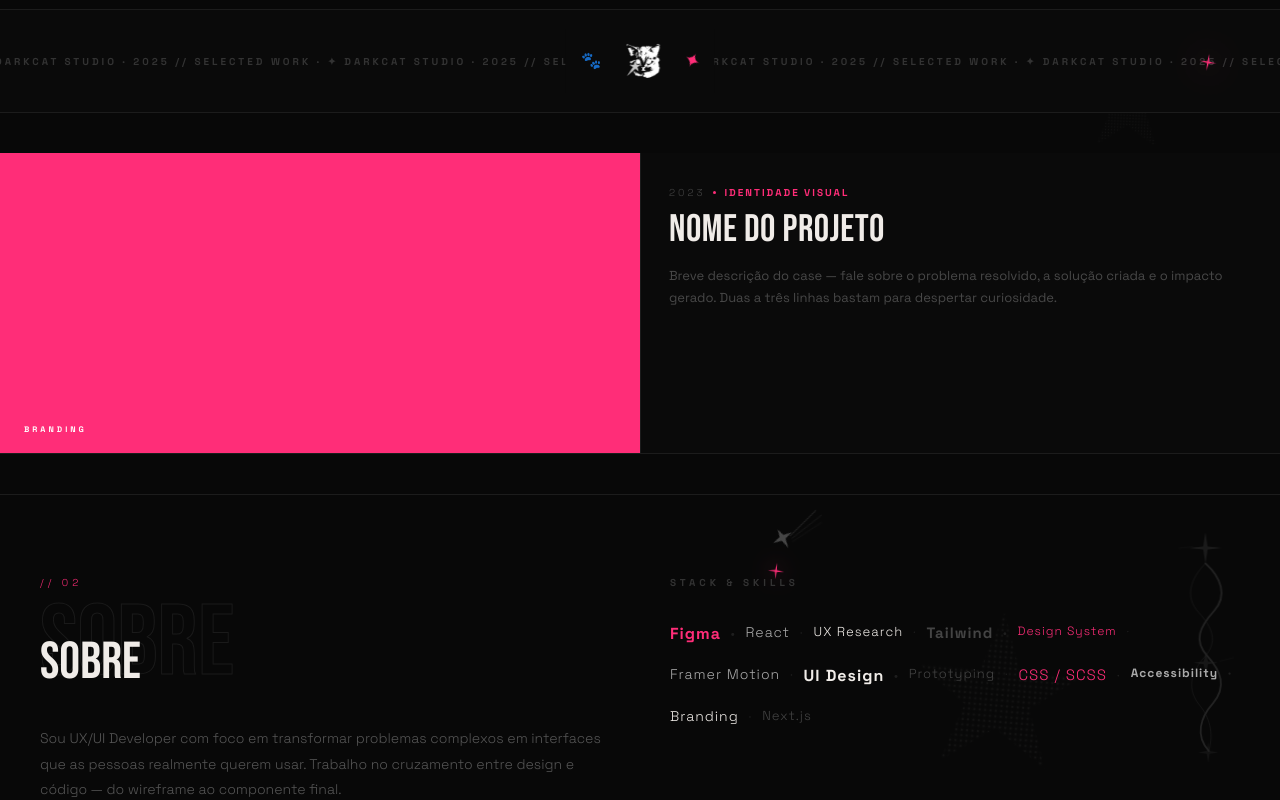
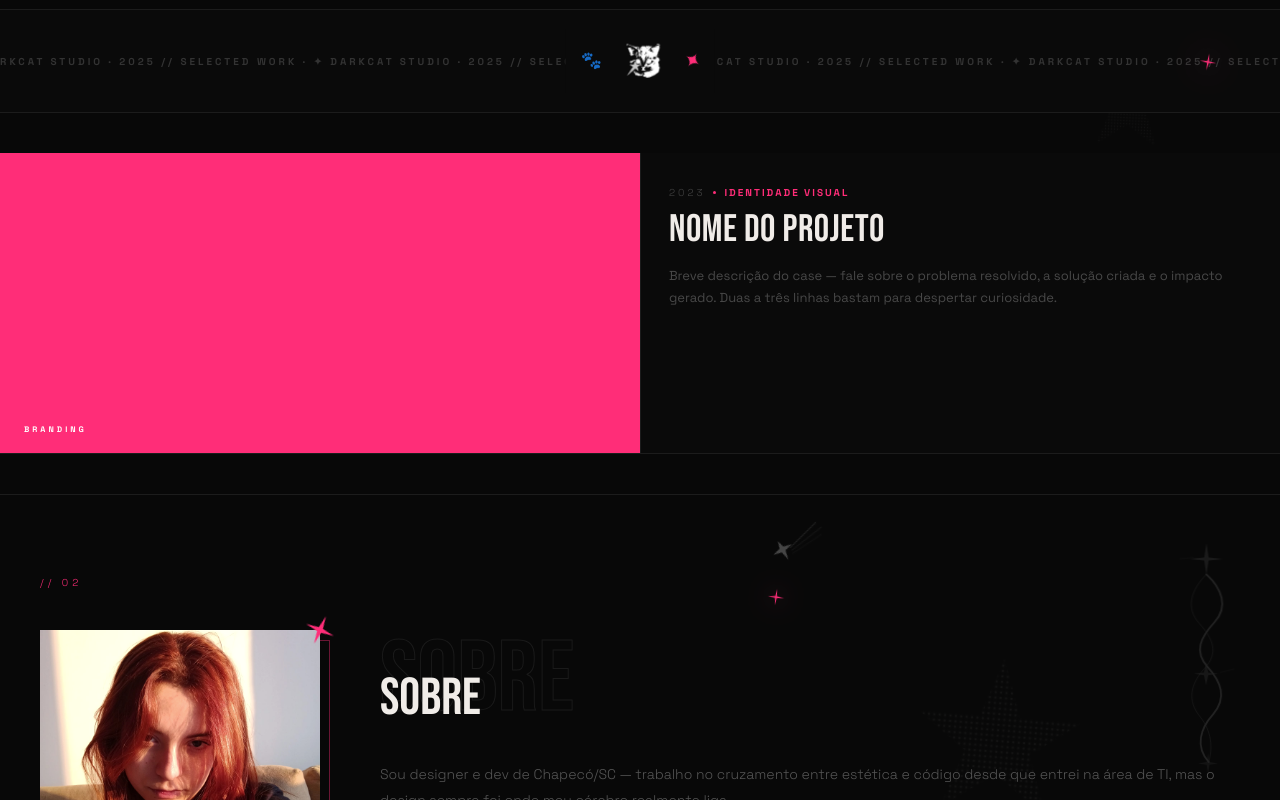
Before and after one commit to CassolEllen/darkcat-studio-portfolio, a React (Vite) app: page / in a window 1280 px wide. Shown: the part 2000-2800 px from the top of the page. Built offline with nearby package versions, Linux system fonts and the light colour scheme.

Commit message:
feat: adiciona foto e atualiza texto do sobre com referência ao TOP

```diff
--- a/src/components/About.jsx
+++ b/src/components/About.jsx
@@ -7,6 +7,7 @@ const skills = [
   { label: 'Tailwind', size: 15 }, { label: 'Design System', size: 12 }, { label: 'Framer Motion', size: 14 },
   { label: 'UI Design', size: 16 }, { label: 'Prototyping', size: 13 }, { label: 'CSS / SCSS', size: 15 },
   { label: 'Accessibility', size: 12 }, { label: 'Branding', size: 14 }, { label: 'Next.js', size: 13 },
+  { label: 'Landing Pages', size: 16 },
 ]
 
 export default function About() {
@@ -16,26 +17,73 @@ export default function About() {
       {/* decorative */}
       <Chain height={280} color="#888888" opacity={0.2} style={{ right: 20, top: '5%' }} delay={0} />
       <HalftoneStar size={180} opacity={0.08} style={{ right: '15%', top: '20%' }} delay={1} />
-
       <Sparkle type="four" color="#ff2d78" size={16} top="12%" left="60%" delay={0.5} duration={2.5} glow />
       <Sparkle type="six" color="#aaaaaa" size={22} bottom="20%" right="30%" delay={1.8} duration={4} />
       <Sparkle type="shooting" color="#ffffff" size={60} top="5%" right="35%" rotate={-30} delay={2} duration={6} style={{ opacity: 0.25 }} />
 
-      <div style={{ position: 'relative', zIndex: 2, display: 'grid', gridTemplateColumns: '1fr 1fr', gap: 60 }}>
+      <div style={{ position: 'relative', zIndex: 2 }}>
 
-        {/* left col — ghost text + bio */}
-        <div>
         {/* section label */}
         <span style={{
           fontFamily: '"Space Grotesk", sans-serif',
           fontSize: 10, fontWeight: 300, color: '#ff2d78',
-            letterSpacing: '4px', display: 'block', marginBottom: 4,
+          letterSpacing: '4px', display: 'block', marginBottom: 40, textTransform: 'uppercase',
         }}>// 02</span>
 
-          {/* ghost big ABOUT */}
+        {/* top grid — foto + bio */}
+        <div style={{ display: 'grid', gridTemplateColumns: '280px 1fr', gap: 60, marginBottom: 60, alignItems: 'start' }}>
+
+          {/* foto */}
+          <motion.div
+            initial={{ opacity: 0, x: -30 }}
+            whileInView={{ opacity: 1, x: 0 }}
+            viewport={{ once: true }}
+            transition={{ duration: 0.8 }}
+            style={{ position: 'relative' }}
+          >
+            <img
+              src="/ellen.png"
+              alt="Ellen — DarkCat Studio"
+              style={{
+                width: '100%',
+                aspectRatio: '1 / 1',
+                objectFit: 'cover',
+                objectPosition: 'center top',
+                display: 'block',
+                filter: 'contrast(1.05) saturate(0.9)',
+              }}
+            />
+            {/* pink border accent */}
+            <div style={{
+              position: 'absolute', top: 10, left: 10,
+              right: -10, bottom: -10,
+              border: '1px solid #ff2d78',
+              zIndex: -1, opacity: 0.4,
+            }} />
+            {/* sparkle on photo */}
+            <motion.div
+              style={{ position: 'absolute', top: -16, right: -16 }}
+              animate={{ rotate: [0, 360] }}
+              transition={{ duration: 20, repeat: Infinity, ease: 'linear' }}
+            >
+              <svg width="32" height="32" viewBox="0 0 60 60" fill="none">
+                <path d="M30,2 L34,26 L58,30 L34,34 L30,58 L26,34 L2,30 L26,26Z" fill="#ff2d78" />
+              </svg>
+            </motion.div>
+          </motion.div>
+
+          {/* bio */}
+          <motion.div
+            initial={{ opacity: 0, y: 20 }}
+            whileInView={{ opacity: 1, y: 0 }}
+            viewport={{ once: true }}
+            transition={{ duration: 0.7 }}
+          >
+            {/* ghost big SOBRE */}
             <div style={{ position: 'relative', marginBottom: 32 }}>
               <span style={{
-              fontFamily: '"Bebas Neue", sans-serif', fontSize: 'clamp(60px, 8vw, 100px)',
+                fontFamily: '"Bebas Neue", sans-serif',
+                fontSize: 'clamp(60px, 8vw, 100px)',
                 color: 'transparent', WebkitTextStroke: '1px #1a1a1a',
                 lineHeight: 1, display: 'block', userSelect: 'none',
               }}>SOBRE</span>
@@ -45,65 +93,62 @@ export default function About() {
               }}>SOBRE</h2>
             </div>
 
-          <motion.p
-            initial={{ opacity: 0, y: 20 }}
-            whileInView={{ opacity: 1, y: 0 }}
-            viewport={{ once: true }}
-            transition={{ duration: 0.7 }}
-            style={{
+            <p style={{
               fontFamily: '"Space Grotesk", sans-serif',
               fontSize: 14, lineHeight: 1.8, color: '#555',
-              marginBottom: 20, fontWeight: 300,
-            }}
-          >
-            {/* ── EDITE SUA BIO AQUI ── */}
-            Sou UX/UI Developer com foco em transformar problemas complexos em interfaces que as pessoas realmente querem usar. Trabalho no cruzamento entre design e código — do wireframe ao componente final.
-          </motion.p>
+              marginBottom: 16, fontWeight: 300,
+            }}>
+              Sou designer e dev de Chapecó/SC — trabalho no cruzamento entre estética e código desde que entrei na área de TI, mas o design sempre foi onde meu cérebro realmente liga.
+            </p>
 
-          <motion.p
-            initial={{ opacity: 0, y: 20 }}
-            whileInView={{ opacity: 1, y: 0 }}
-            viewport={{ once: true }}
-            transition={{ duration: 0.7, delay: 0.1 }}
-            style={{
+            <p style={{
               fontFamily: '"Space Grotesk", sans-serif',
               fontSize: 14, lineHeight: 1.8, color: '#444',
-              fontWeight: 300,
-            }}
-          >
-            Cada projeto que entrego carrega intenção — desde a paleta de cores até a micro-interação mais sutil. Design sem código é teoria. Código sem design é ferramenta.
-          </motion.p>
+              marginBottom: 16, fontWeight: 300,
+            }}>
+              Especialista em landing pages que não deixam ninguém indiferente. Se a página não faz a pessoa parar de rolar, não tá pronta.
+            </p>
 
-          {/* pull quote */}
+            <p style={{
+              fontFamily: '"Space Grotesk", sans-serif',
+              fontSize: 14, lineHeight: 1.8, color: '#333',
+              marginBottom: 32, fontWeight: 300, fontStyle: 'italic',
+            }}>
+              Design sem código é teoria. Código sem design é ferramenta.
+            </p>
+
+            {/* TOP quote */}
             <motion.div
               initial={{ opacity: 0, y: 20 }}
               whileInView={{ opacity: 1, y: 0 }}
               viewport={{ once: true }}
               transition={{ duration: 0.7, delay: 0.2 }}
               style={{
-              marginTop: 40, padding: '20px 24px',
+                padding: '20px 24px',
                 border: '1px solid #1e1e1e',
                 transform: 'rotate(-1.5deg)',
+                display: 'inline-block',
               }}
             >
               <p style={{
-              fontFamily: '"Bebas Neue", sans-serif', fontSize: 26,
-              color: '#f0ece8', lineHeight: 1.2, marginBottom: 8,
+                fontFamily: '"Bebas Neue", sans-serif', fontSize: 22,
+                color: '#f0ece8', lineHeight: 1.3, marginBottom: 8,
               }}>
-              "design is my ✦<br />weapon of choice"
+                "can you save, can you save my—<br />my heavydirtysoul?" ✦
               </p>
               <p style={{
                 fontFamily: '"Space Grotesk", sans-serif',
                 fontSize: 10, color: '#333', letterSpacing: '2px',
                 fontStyle: 'italic',
               }}>
-              — DarkCat Studio
+                — twenty one pilots · sim. com design e código.
               </p>
+            </motion.div>
           </motion.div>
         </div>
 
-        {/* right col — skills tag cloud */}
-        <div>
+        {/* skills */}
+        <div style={{ borderTop: '1px solid #1c1c1c', paddingTop: 40 }}>
           <p style={{
             fontFamily: '"Space Grotesk", sans-serif',
             fontSize: 10, fontWeight: 700, letterSpacing: '4px',
@@ -122,10 +167,7 @@ export default function About() {
             {skills.map((skill, i) => (
               <motion.span
                 key={skill.label}
-                variants={{
-                  hidden: { opacity: 0, scale: 0.8 },
-                  visible: { opacity: 1, scale: 1 },
-                }}
+                variants={{ hidden: { opacity: 0, scale: 0.8 }, visible: { opacity: 1, scale: 1 } }}
                 transition={{ duration: 0.4 }}
                 style={{
                   fontFamily: '"Space Grotesk", sans-serif',
```
Also changed, not shown: public/ellen.png (added). Lines whose indentation alone changed are shown as unchanged.
